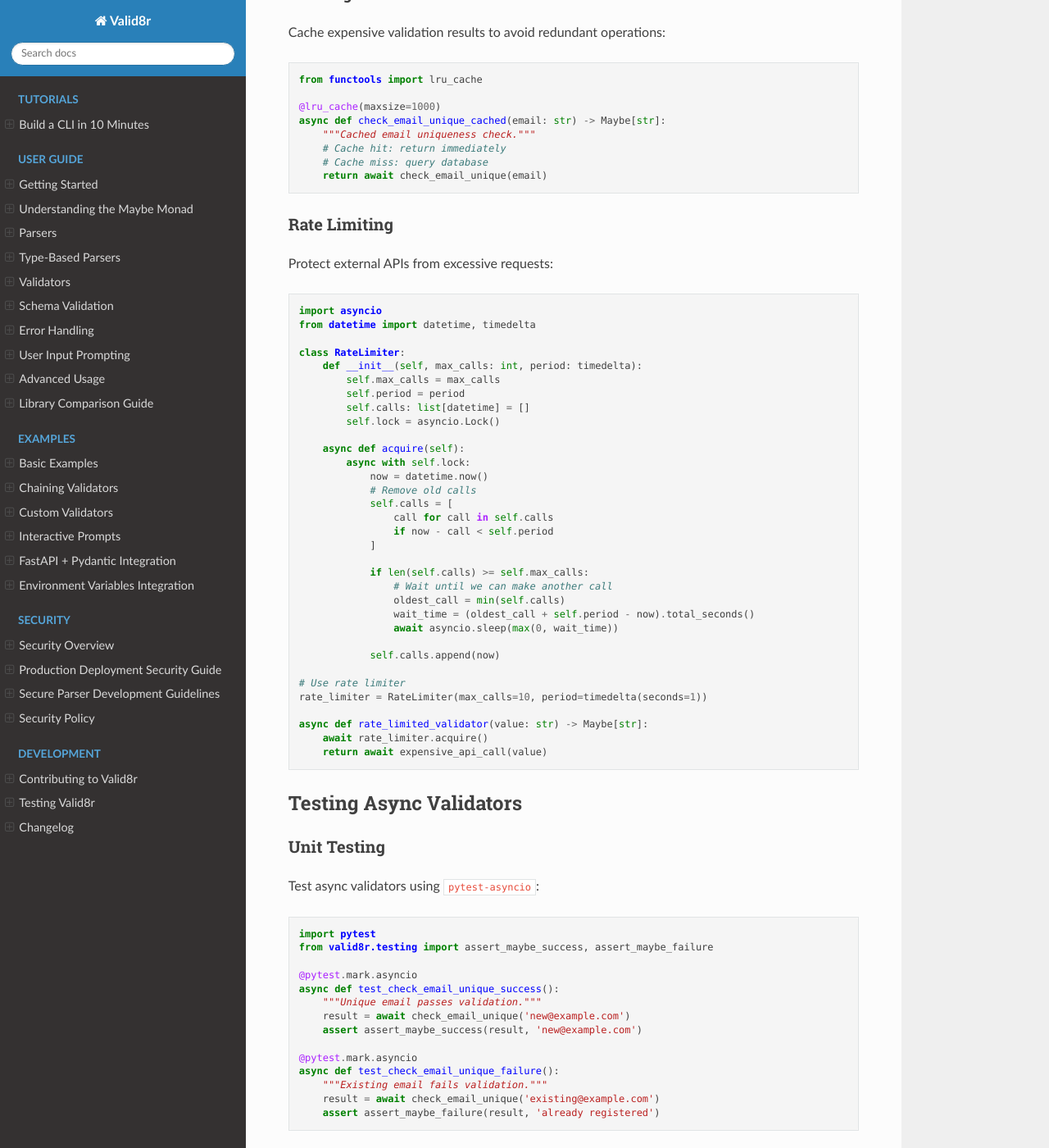
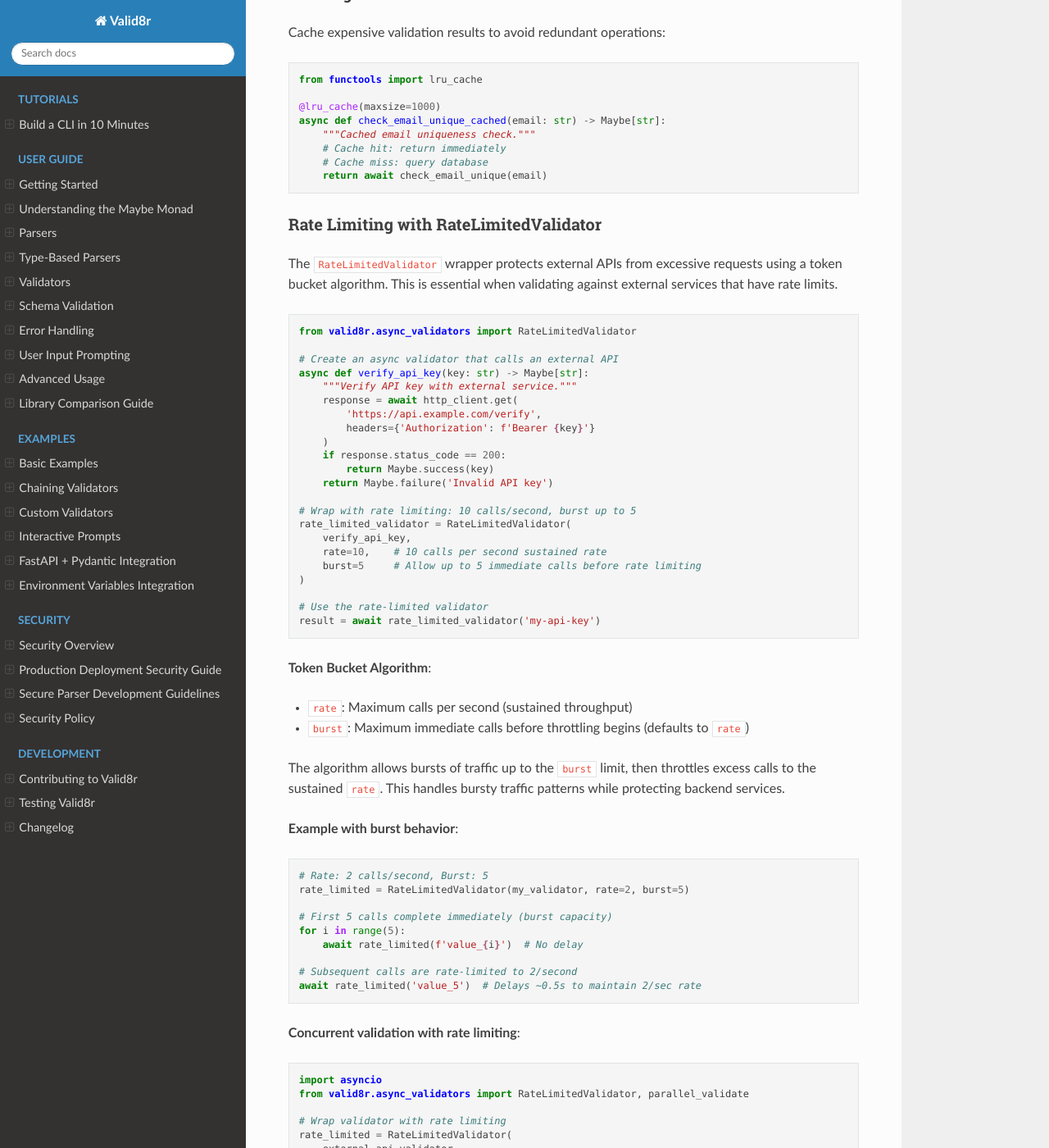
Before and after one commit to mikelane/valid8r, a Sphinx documentation site: the page built from docs/user_guide/async_validation.rst, in a window 1280 px wide and 1400 px high, scrolled down 9931 px. Shown: the whole window at 82% size. Built offline with Sphinx 7.4.7 and the Read the Docs theme 3.1.0, drawn with Linux system fonts in a browser that asks for light colours; pages that are not in the unit, such as notebooks, are missing from menus; the version number could not be read and is left out; some of the changed text lies outside the part shown.

Commit message:
docs: add RateLimitedValidator documentation (#239)
Add comprehensive user guide documentation for the RateLimitedValidator
wrapper class, including:
- Token bucket algorithm explanation
- Basic usage examples
- Burst behavior examples
- Concurrent validation with rate limiting
- Integration with parallel_validate helper

```diff
--- a/docs/user_guide/async_validation.rst
+++ b/docs/user_guide/async_validation.rst
@@ -569,10 +569,82 @@ Cache expensive validation results to avoid redundant operations:
         # Cache miss: query database
         return await check_email_unique(email)
 
-Rate Limiting
--------------
+Rate Limiting with RateLimitedValidator
+---------------------------------------
 
-Protect external APIs from excessive requests:
+The ``RateLimitedValidator`` wrapper protects external APIs from excessive requests
+using a token bucket algorithm. This is essential when validating against external
+services that have rate limits.
+
+.. code-block:: python
+
+    from valid8r.async_validators import RateLimitedValidator
+
+    # Create an async validator that calls an external API
+    async def verify_api_key(key: str) -> Maybe[str]:
+        """Verify API key with external service."""
+        response = await http_client.get(
+            'https://api.example.com/verify',
+            headers={'Authorization': f'Bearer {key}'}
+        )
+        if response.status_code == 200:
+            return Maybe.success(key)
+        return Maybe.failure('Invalid API key')
+
+    # Wrap with rate limiting: 10 calls/second, burst up to 5
+    rate_limited_validator = RateLimitedValidator(
+        verify_api_key,
+        rate=10,    # 10 calls per second sustained rate
+        burst=5     # Allow up to 5 immediate calls before rate limiting
+    )
+
+    # Use the rate-limited validator
+    result = await rate_limited_validator('my-api-key')
+
+**Token Bucket Algorithm**:
+
+- ``rate``: Maximum calls per second (sustained throughput)
+- ``burst``: Maximum immediate calls before throttling begins (defaults to ``rate``)
+
+The algorithm allows bursts of traffic up to the ``burst`` limit, then throttles
+excess calls to the sustained ``rate``. This handles bursty traffic patterns
+while protecting backend services.
+
+**Example with burst behavior**:
+
+.. code-block:: python
+
+    # Rate: 2 calls/second, Burst: 5
+    rate_limited = RateLimitedValidator(my_validator, rate=2, burst=5)
+
+    # First 5 calls complete immediately (burst capacity)
+    for i in range(5):
+        await rate_limited(f'value_{i}')  # No delay
+
+    # Subsequent calls are rate-limited to 2/second
+    await rate_limited('value_5')  # Delays ~0.5s to maintain 2/sec rate
+
+**Concurrent validation with rate limiting**:
+
+.. code-block:: python
+
+    import asyncio
+    from valid8r.async_validators import RateLimitedValidator, parallel_validate
+
+    # Wrap validator with rate limiting
+    rate_limited = RateLimitedValidator(
+        external_api_validator,
+        rate=10,
+        burst=5
+    )
+
+    # Validate many values - rate limiting prevents API overload
+    values = ['value_1', 'value_2', 'value_3', ...]
+    results = await parallel_validate(rate_limited, values)
+
+**Custom Rate Limiter (Advanced)**:
+
+For more complex rate limiting scenarios, you can build your own:
 
 .. code-block:: python
 
```
